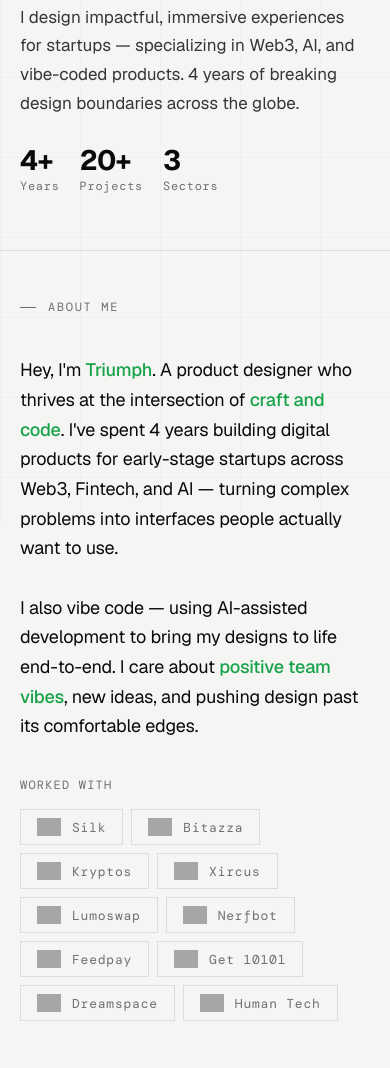
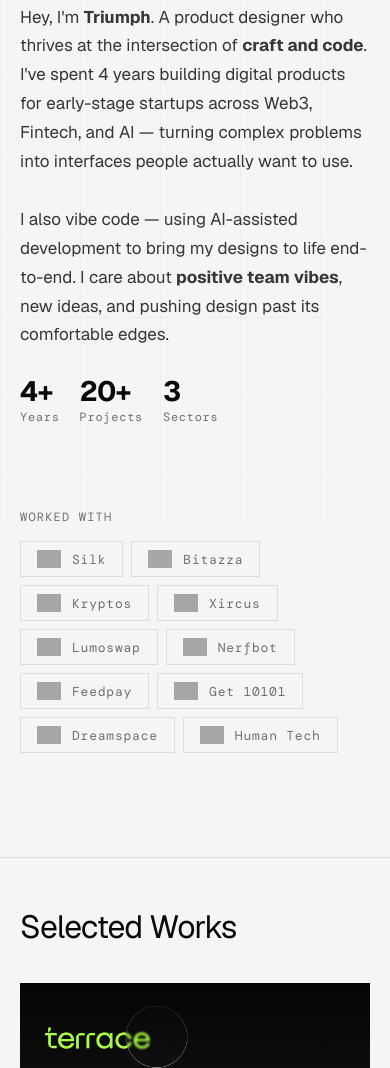
Before and after one commit to creativelanky/portfolio, a plain HTML site: page index.html in a window 390 px wide. Shown: the part 323-1391 px from the top of the page. Drawn offline with nearby package versions, Linux system fonts and the light colour scheme; grey boxes are pictures that could not be loaded; a web font is replaced by a local one.

Commit message:
Add files via upload

```diff
--- a/index.html
+++ b/index.html
@@ -154,7 +154,7 @@
       flex-direction: column;
       justify-content: flex-start;
       padding-top: 189px;
-      padding-bottom: 126px;
+      padding-bottom: 0;
     }
     .hero-label {
       font-family: var(--mono);
@@ -196,7 +196,7 @@
       font-size: 17px;
       line-height: 1.7;
       color: var(--dim);
-      max-width: 480px;
+      max-width: 640px;
     }
     .hero-stats {
       display: flex;
@@ -254,16 +254,10 @@
       100% { transform: translateX(100%); }
     }
 
-    /* ── ABOUT ──────────────────────────────────── */
-    #about {
-      border-bottom: 1px solid var(--border);
-    }
-    #about .col {
-      display: grid;
-      grid-template-columns: 1fr;
-    }
-    .about-left {
-      padding: 96px 0;
+    /* ── ABOUT (merged into hero) ───────────────── */
+    .hero-about {
+      margin-top: 80px;
+      padding-bottom: 96px;
     }
     #skills {
       border-bottom: 1px solid var(--border);
@@ -737,7 +731,7 @@
       .hero-scroll-hint { display: none; }
 
       /* About */
-      .about-left { padding: 56px 0; }
+      .hero-about { margin-top: 56px; padding-bottom: 56px; }
       .about-text { font-size: 18px; line-height: 1.65; }
       .about-clients { margin-top: 36px !important; }
       .clients-list { gap: 8px; }
@@ -772,8 +766,7 @@
       .hero-stats { gap: 20px; }
       #work-strip .proj-grid { grid-template-columns: 1fr; }
       .section-grid { padding: 48px 0; }
-      .about-left { padding: 48px 0; }
-      .about-right { padding: 48px 0; }
+      .hero-about { margin-top: 48px; padding-bottom: 48px; }
     }
   </style>
 </head>
@@ -816,7 +809,10 @@
         <div class="hero-label">Product Designer — Lagos / Remote</div>
         <h1>Designing for the<br /><em>impossible.</em></h1>
         <div class="hero-sub">
-          <p class="hero-desc">I design impactful, immersive experiences for startups — specializing in Web3, AI, and vibe-coded products. 4 years of breaking design boundaries across the globe.</p>
+          <p class="hero-desc">Hey, I'm <strong>Triumph</strong>. A product designer who thrives at the intersection of <strong>craft and code</strong>. I've spent 4 years building digital products for early-stage startups across Web3, Fintech, and AI — turning complex problems into interfaces people actually want to use.
+            <br /><br />
+            I also vibe code — using AI-assisted development to bring my designs to life end-to-end. I care about <strong>positive team vibes</strong>, new ideas, and pushing design past its comfortable edges.
+          </p>
           <div class="hero-stats">
             <div class="stat">
               <span class="stat-num">4+</span>
@@ -832,24 +828,8 @@
             </div>
           </div>
         </div>
-      </div>
-      <div class="hero-scroll-hint">
-        <div class="scroll-line"></div>
-        scroll to explore
-      </div>
-    </section>
-
-    <!-- ── ABOUT ── -->
-    <section id="about">
-      <div class="col">
-        <div class="about-left">
-          <div class="section-label">About me</div>
-          <p class="about-text">
-            Hey, I'm <strong>Triumph</strong>. A product designer who thrives at the intersection of <strong>craft and code</strong>. I've spent 4 years building digital products for early-stage startups across Web3, Fintech, and AI — turning complex problems into interfaces people actually want to use.
-            <br /><br />
-            I also vibe code — using AI-assisted development to bring my designs to life end-to-end. I care about <strong>positive team vibes</strong>, new ideas, and pushing design past its comfortable edges.
-          </p>
-          <div class="about-clients" style="margin-top:48px;">
+        <div class="hero-about">
+          <div class="about-clients">
             <div class="clients-label">Worked with</div>
             <div class="clients-list">
               <div class="client-tag"><img class="client-logo" src="https://framerusercontent.com/images/DGG4u8MZXCH5PJPoboIil9VWQA.png" alt="" /><span class="client-name">Silk</span></div>
@@ -865,6 +845,10 @@
             </div>
           </div>
         </div>
+      </div>
+      <div class="hero-scroll-hint">
+        <div class="scroll-line"></div>
+        scroll to explore
       </div>
     </section>
 
```
